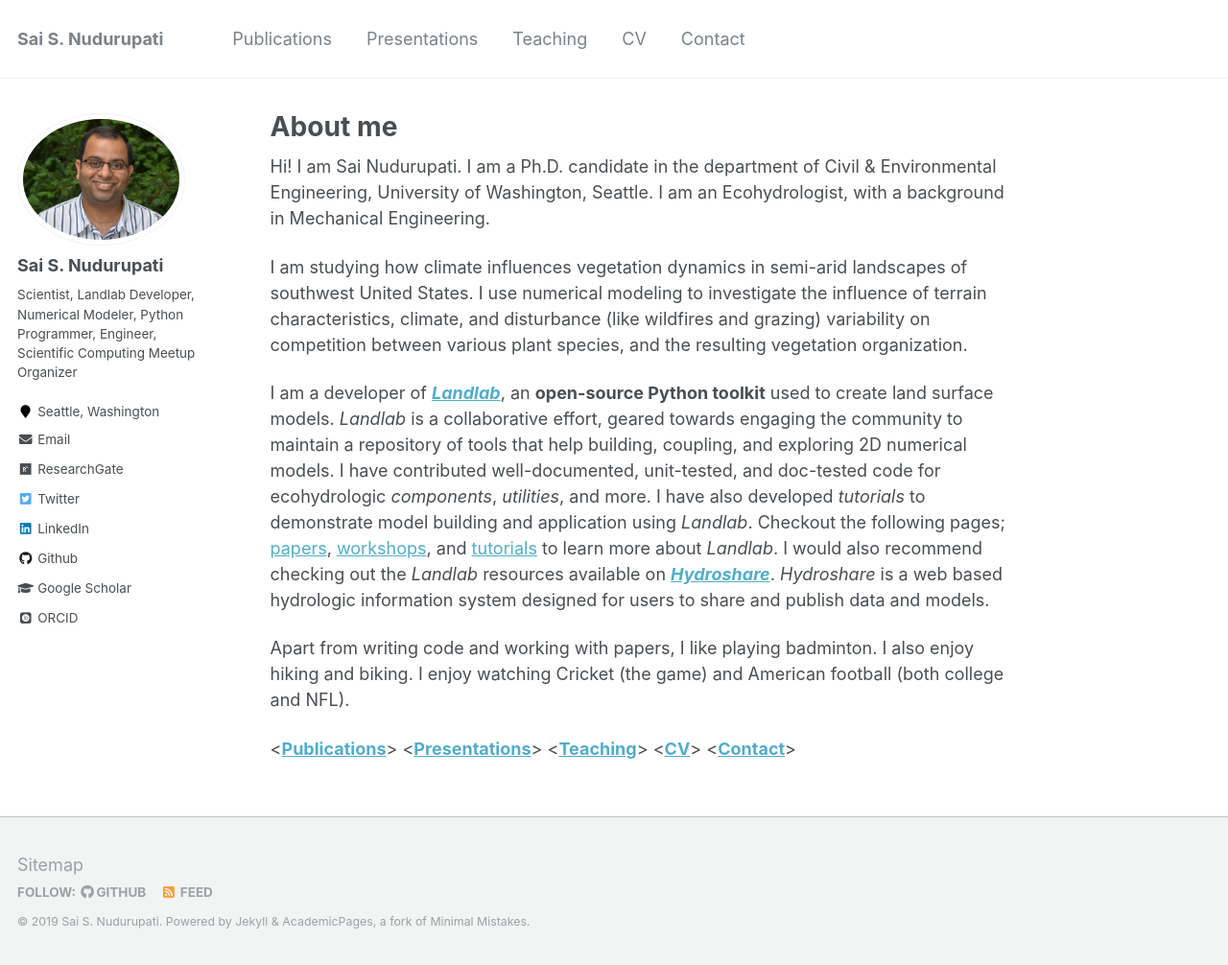
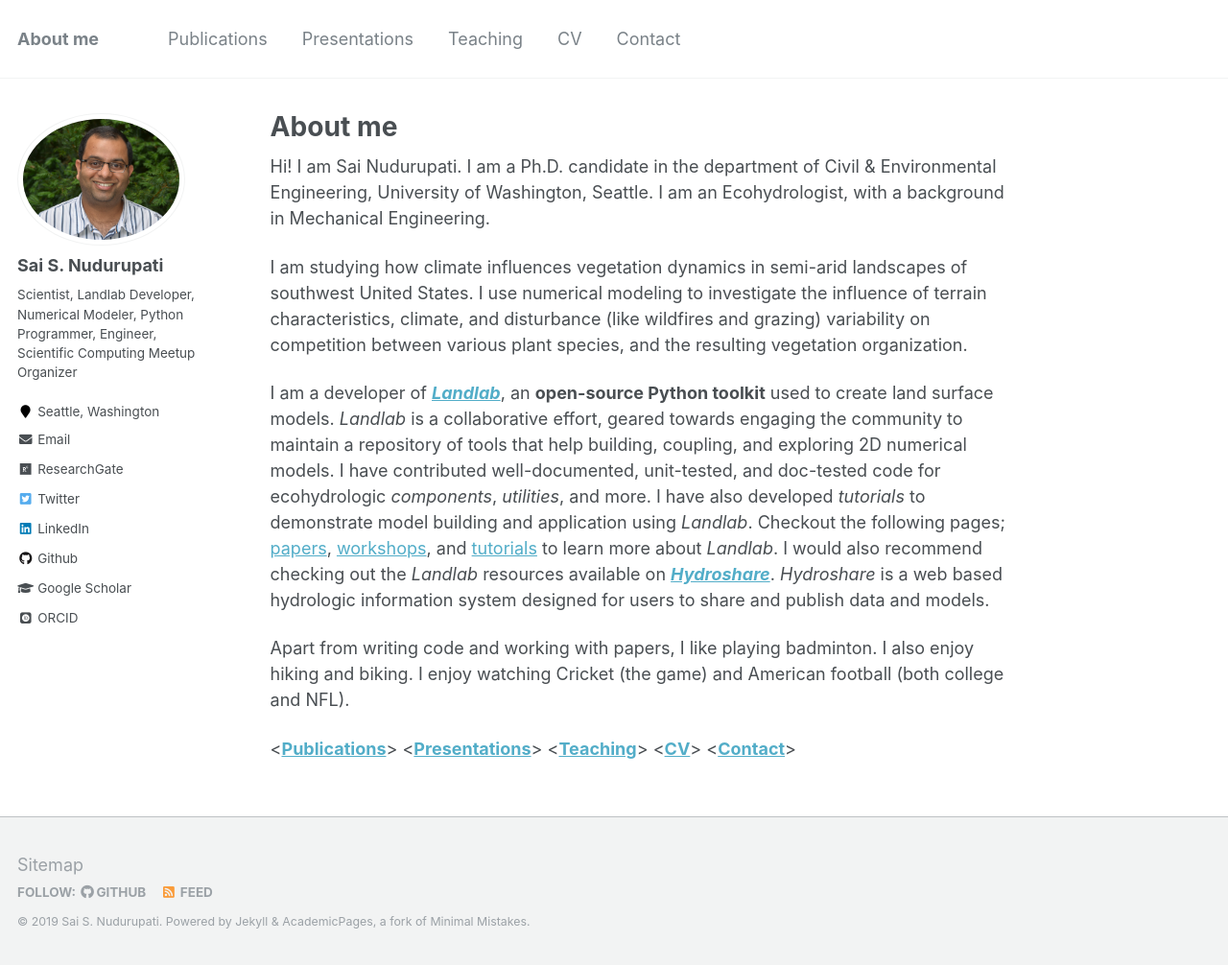
Before and after one commit to saisiddu/saisiddu.github.io, a Jekyll site: the page built from _pages/about.md, in a window 1280 px wide and 1006 px high. Shown: the whole window at 96% size. Built offline with Jekyll 4.4.1, drawn with Linux system fonts in a browser that asks for light colours; some web fonts are replaced.

Commit message:
trying something
checking if 'About me' is better than my name on the top left.

```diff
--- a/_config.yml
+++ b/_config.yml
@@ -7,7 +7,7 @@
 
 # Site Settings
 locale                   : "en-US"
-title                    : "Sai S. Nudurupati"
+title                    : "About me"
 title_separator          : "-"
 name                     : &name "Sai S. Nudurupati"
 description              : &description "Scientist, Landlab Developer, Numerical Modeler, Python Programmer, Engineer, Scientific Computing Meetup Organizer"
```
